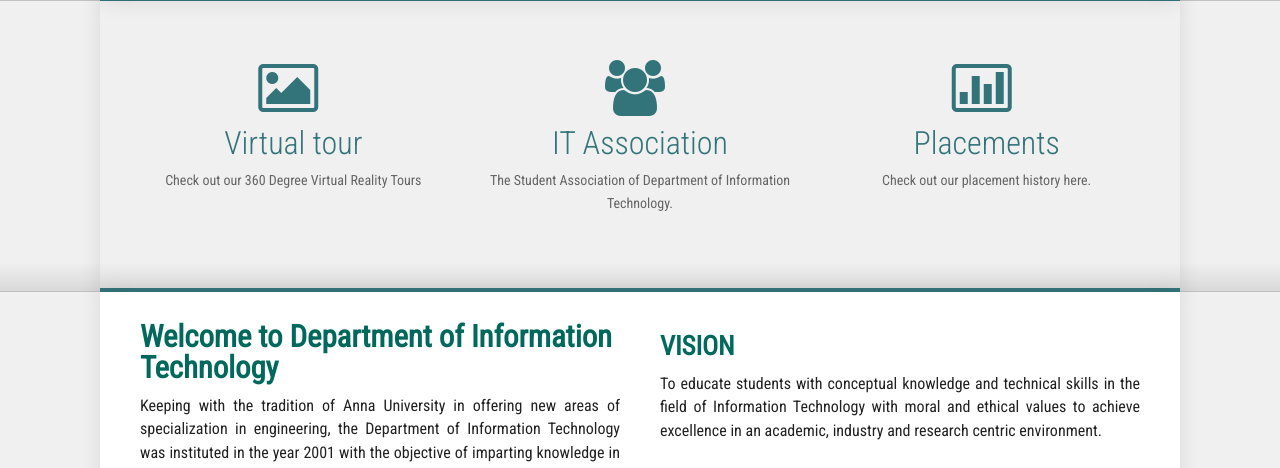
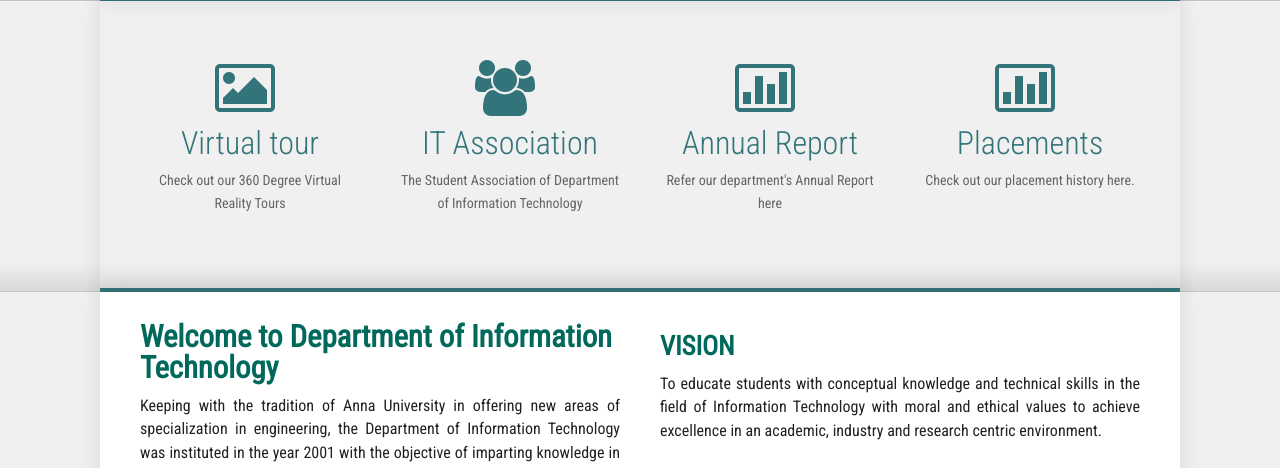
Before and after one commit to alphaX86/web-it-mit, a PHP site: page / in a window 1280 px wide. Shown: the part 535-1003 px from the top of the page. Run offline with PHP 8.4, Linux system fonts and the light colour scheme; some libraries are stand-ins or nearby versions.

Commit message:
Add report

```diff
--- a/it.mitindia.edu/index.php
+++ b/it.mitindia.edu/index.php
@@ -149,17 +149,22 @@
                 <div class="container background-grey bottom-border">
                     <div class="row padding-vert-60">
                         <!-- Icons -->
-                        <div class="col-md-4 text-center">
+                        <div class="col-md-3 text-center">
                             <a href="virtual-tour/"><i class="fa-picture-o fa-4x color-primary animate fadeIn"></i></a>
                             <h2 class="padding-top-10 animate fadeIn"><a href="virtual-tour/">Virtual tour</a></h2>
                             <p class="animate fadeIn">Check out our 360 Degree Virtual Reality Tours</p>
                         </div>
-                        <div class="col-md-4 text-center">
+                        <div class="col-md-3 text-center">
                             <a href="ita/"><i class="fa-users fa-4x color-primary animate fadeIn"></i></a>
                             <h2 class="padding-top-10 animate fadeIn"><a href="ita/">IT Association</a></h2>
-                            <p class="animate fadeIn">The Student Association of Department of Information Technology.</p>
+                            <p class="animate fadeIn">The Student Association of Department of Information Technology</p>
                         </div>
-                        <div class="col-md-4 text-center">
+                        <div class="col-md-3 text-center">
+                            <a href="assets/pdf/ANNUAL_REPORT_IT_Department_2019_2020.pdf"><i class="fa-bar-chart fa-4x color-primary animate fadeIn"></i></a>
+                            <h2 class="padding-top-10 animate fadeIn"><a href="assets/pdf/ANNUAL_REPORT_IT_Department_2019_2020.pdf">Annual Report</a></h2>
+                            <p class="animate fadeIn">Refer our department's Annual Report here</p>
+                        </div>
+                        <div class="col-md-3 text-center">
                             <a href="placements/"><i class="fa-bar-chart fa-4x color-primary animate fadeIn"></i></a>
                             <h2 class="padding-top-10 animate fadeIn"><a href="placements/">Placements</a></h2>
                             <p class="animate fadeIn">Check out our placement history here.</p>
```
Also changed, not shown: 1 other file.
